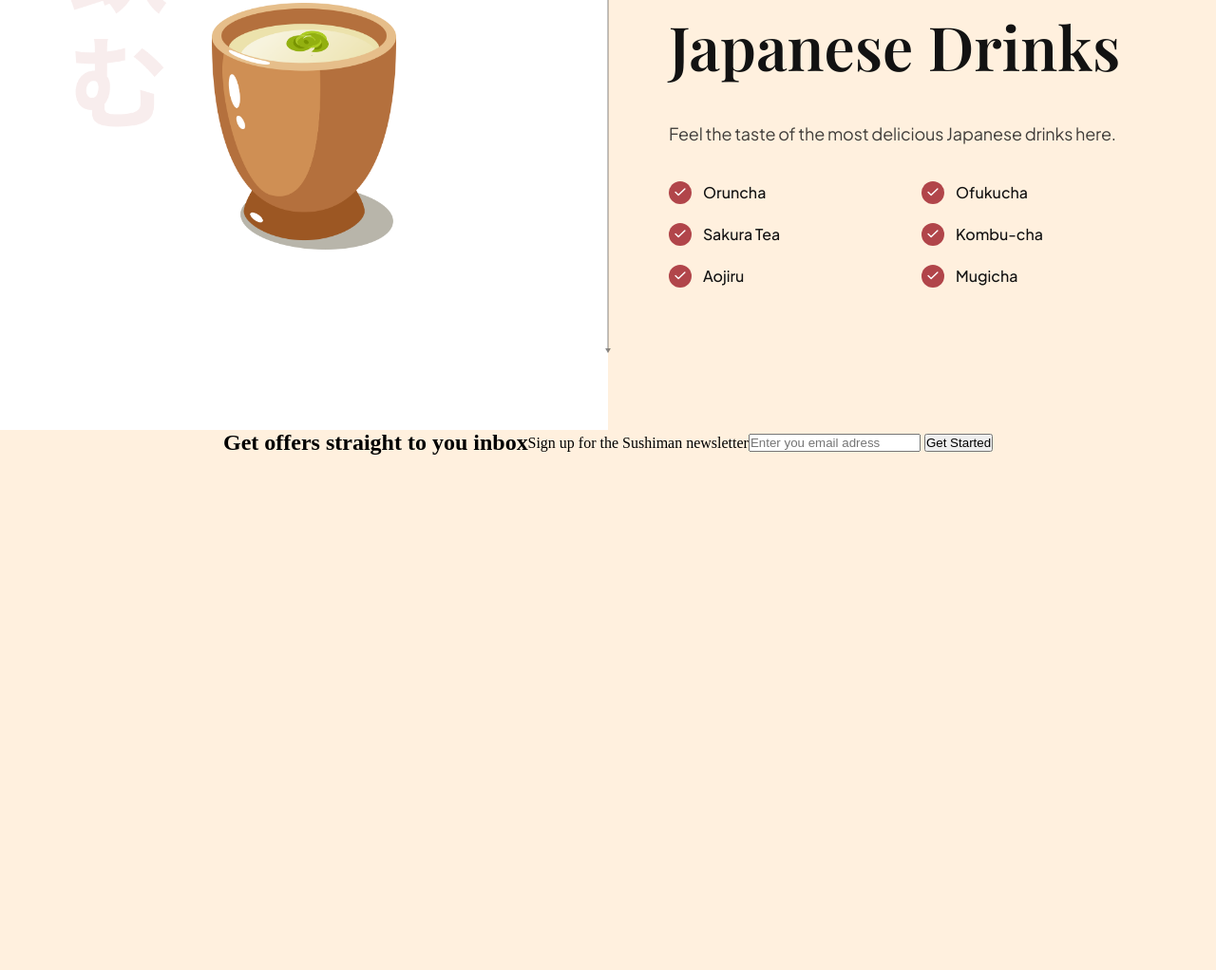
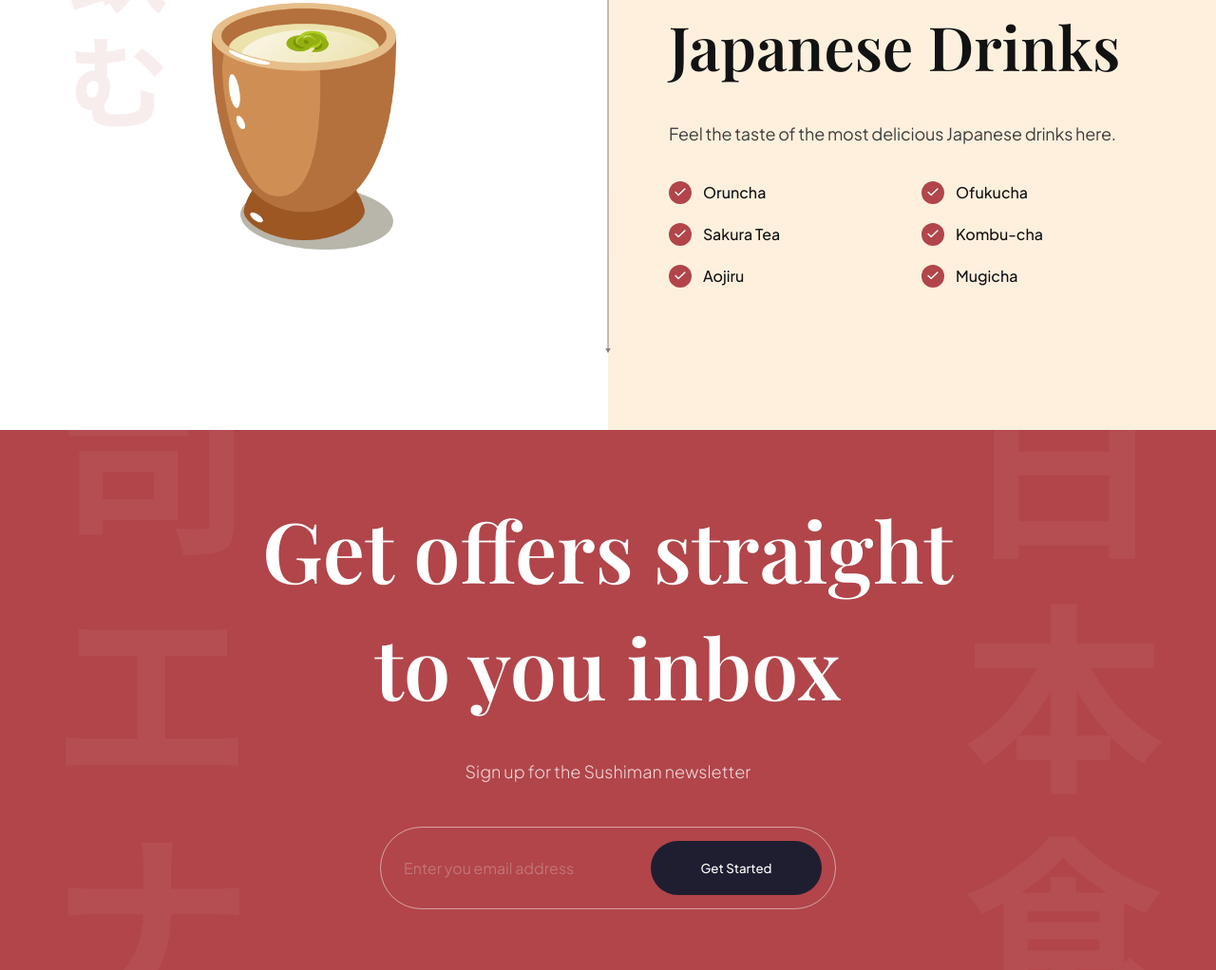
Before and after one commit to Lorn12/Sushi-Landing-Page, a website built with Vite: page index.html in a window 1280 px wide. Shown: the part 3245-4267 px from the top of the page at 95% size. Before the commit the page ends 3725 px from the top, so only its background shows below. Built offline with nearby package versions, Linux system fonts and the light colour scheme.

Commit message:
Implemented subscription section styles

```diff
--- /dev/null
+++ b/CSS/sections/subscribe.css
@@ -0,0 +1,83 @@
+.subscription {
+  padding: 64px;
+
+  background-color: var(--primary-color);
+  background-image: url("../../ASSETS/subscribe_bg.png");
+  background-position: center;
+  background-repeat: no-repeat;
+  background-size: contain;
+
+  flex-direction: column;
+  overflow: hidden;
+}
+
+.subscription h2 {
+  font-size: 88px;
+  font-family: var(--playfair-display);
+  font-weight: 600;
+  line-height: 123px;
+
+  color: #fff;
+  text-align: center;
+}
+
+.subscription p {
+  font-size: 18px;
+  font-family: var(--plus-jakarta-sans);
+  font-weight: 300;
+  line-height: 36px;
+
+  margin-top: 32px;
+
+  color: rgba(255, 255, 255, 0.8);
+  text-align: center;
+}
+
+.subscription__form {
+  min-width: 480px;
+  margin-top: 40px;
+
+  padding: 14px 14px 14px 24px;
+
+  display: flex;
+  gap: 10px;
+
+  border: 1px solid rgba(255, 255, 255, 0.5);
+  border-radius: 46px;
+}
+
+.subscription__form input {
+  flex: 1;
+
+  font-size: 16px;
+  font-weight: 400px;
+  font-family: var(--plus-jakarta-sans);
+
+  color: #fff;
+  opacity: 0.5;
+
+  background: transparent;
+  border: none;
+  outline: none;
+}
+
+.subscription__form input::placeholder {
+  color: #fff;
+  opacity: 0.5;
+}
+
+.subscription__form button {
+  padding: 20px;
+  min-width: 180px;
+  font-weight: 500;
+  font-family: var(--plus-jakarta-sans);
+  color: #fff;
+  text-align: center;
+
+  background: var(--black-400);
+  border-radius: 46px;
+  border: none;
+  outline: none;
+
+  cursor: pointer;
+}
--- a/CSS/style.css
+++ b/CSS/style.css
@@ -7,8 +7,8 @@
 @import url("sections/about.css");
 @import url("sections/popular.css");
 @import url("sections/trending.css");
-/* @import url("sections/subscribe.css");
-@import url("sections/footer.css"); */
+@import url("sections/subscribe.css");
+/* @import url("sections/footer.css"); */
 
 /* CSS variables for reusablity across all files (including above imported) */
 :root {
--- a/index.html
+++ b/index.html
@@ -336,11 +336,14 @@
 
     <!-- //SUBSCRIBE SECTION  ______________________________________________________________ -->
     <section class="subscription flex-center" id="services">
-      <h2 data-aos="flip-down">Get offers straight to you inbox</h2>
+      <h2 data-aos="flip-down">
+        Get offers straight <br />
+        to you inbox
+      </h2>
       <p data-aos="fade-up">Sign up for the Sushiman newsletter</p>
 
       <div class="subscription__form" data-aos="fade-up">
-        <input type="text" placeholder="Enter you email adress" />
+        <input type="text" placeholder="Enter you email address" />
         <button>Get Started</button>
       </div>
     </section>
```
